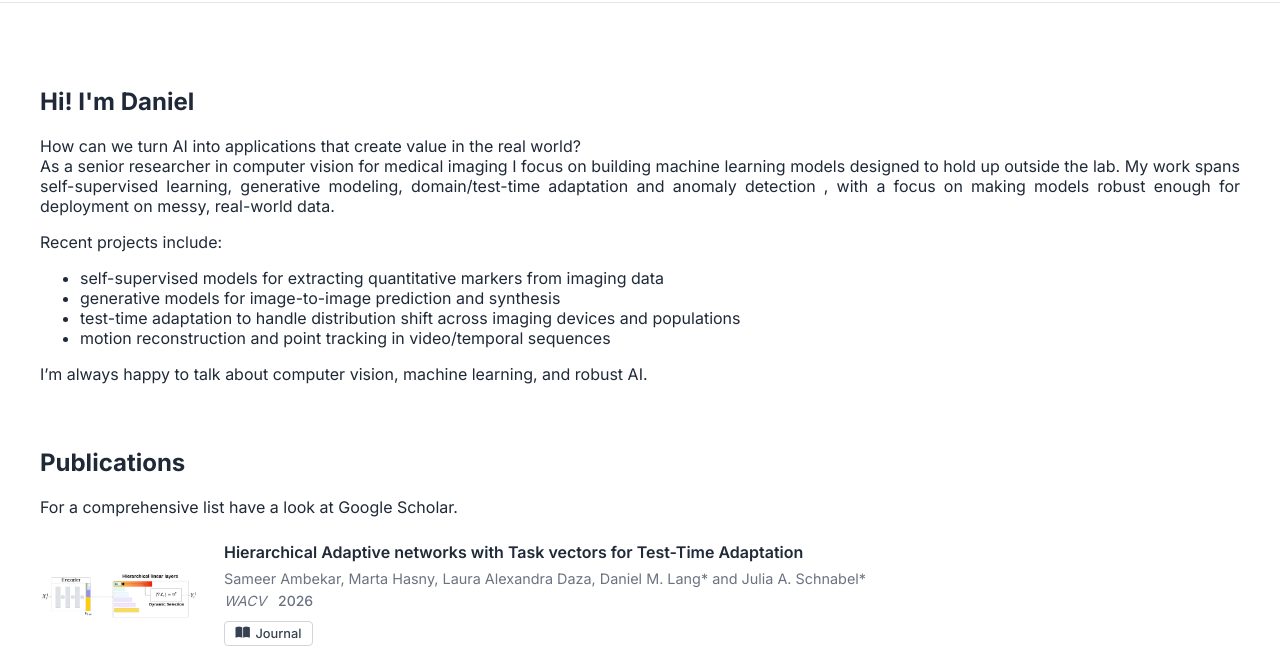
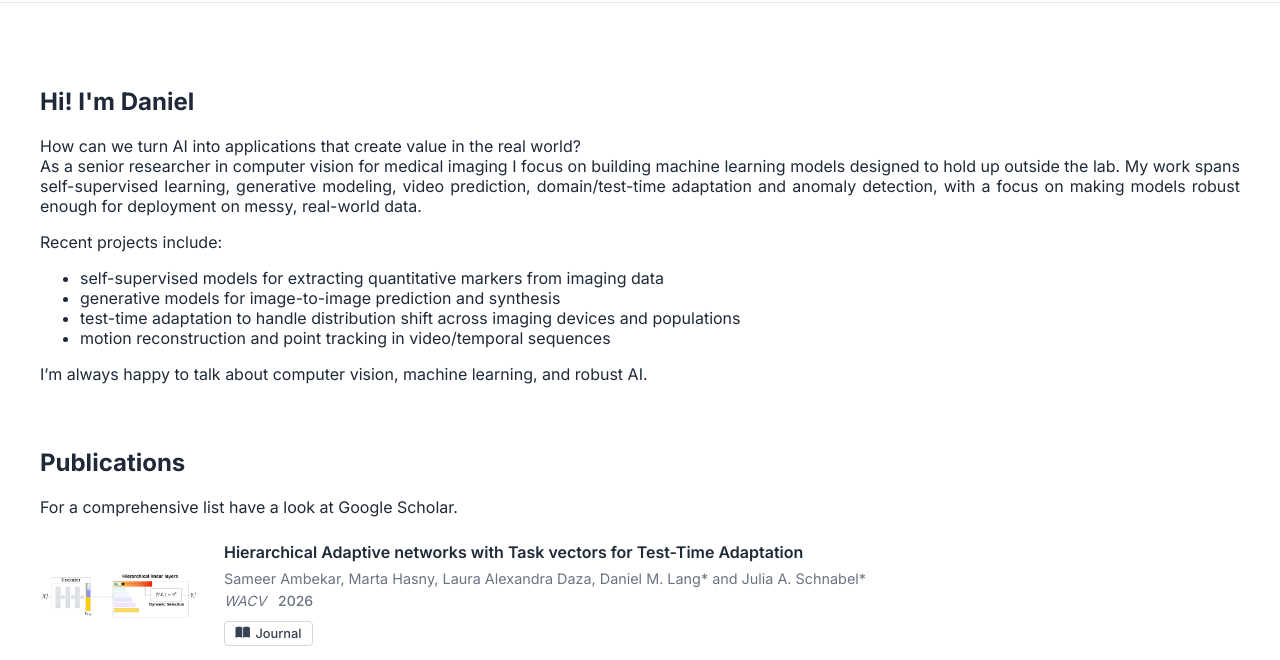
Before and after one commit to LangDaniel/langdaniel.github.io, an Astro site: page / in a window 1280 px wide. Shown: the part 140-800 px from the top of the page. Built offline with nearby package versions, Linux system fonts and the light colour scheme; Astro itself is replaced by a stand-in of ours.

Commit message:
fixed spelling

```diff
--- a/src/content/about.md
+++ b/src/content/about.md
@@ -1,6 +1,6 @@
 How can we turn AI into applications that create value in the real world?
 As a senior researcher in computer vision for medical imaging I focus on building machine learning models designed to hold up outside the lab. My work spans self-supervised learning, generative modeling,
-domain/test-time adaptation and anomaly detection , with a focus on making models robust enough for deployment on messy, real-world data.
+video prediction, domain/test-time adaptation and anomaly detection, with a focus on making models robust enough for deployment on messy, real-world data.
 
 Recent projects include:
 
```
